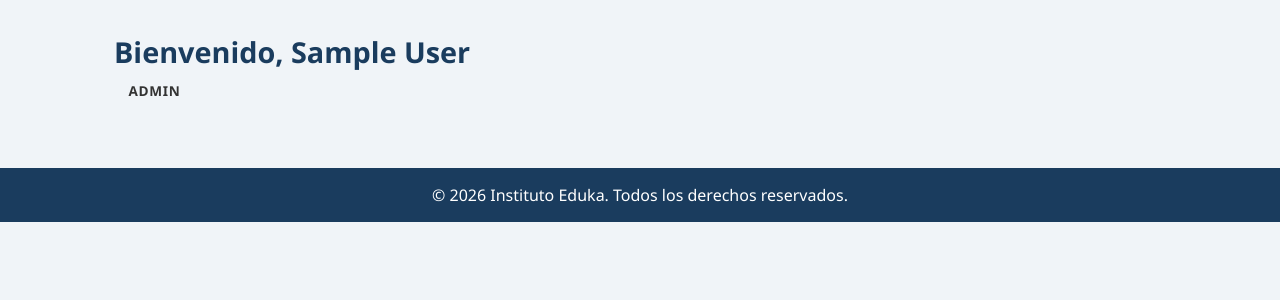
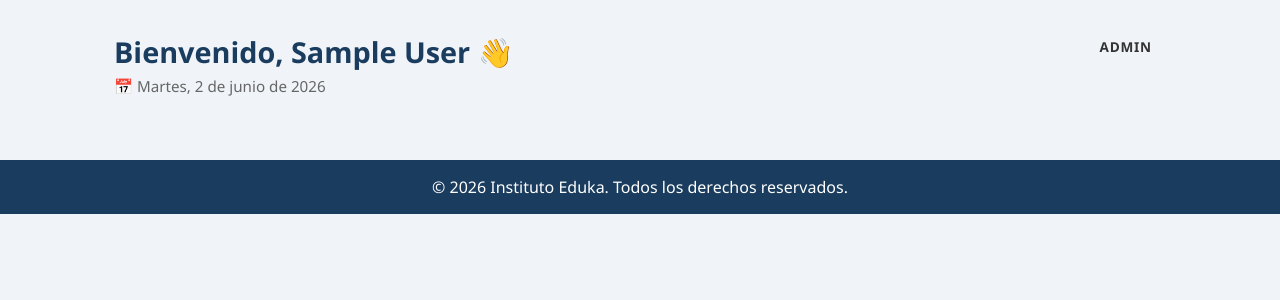
Before and after one commit to Juanc730/eduka, a PHP site: page /eduka/ in a window 1280 px wide. Shown: the part 63-363 px from the top of the page. Run offline with PHP 8.4, Linux system fonts and the light colour scheme; the visitor is signed in with stand-in values (Sample User, id 1); tables that the repository leaves empty or names only in its code hold one stand-in row (values such as "Sample post").

Commit message:
mejoras index

```diff
--- a/assets/css/style.css
+++ b/assets/css/style.css
@@ -91,7 +91,7 @@ body {
     border-radius: 20px;
     font-size: 0.85rem;
     font-weight: 600;
-    margin-bottom: 2rem;
+    margin-bottom: 0;
     text-transform: uppercase;
     letter-spacing: 0.05em;
 }
@@ -433,3 +433,22 @@ body {
     border-color: #e74c3c !important;
     background-color: #fff8f8 !important;
 }
+
+/* Bienvenida dashboard */
+.bienvenida-header {
+    display: flex;
+    justify-content: space-between;
+    align-items: flex-start;
+    margin-bottom: 2rem;
+    flex-wrap: wrap;
+    gap: 0.5rem;
+}
+.bienvenida-header h1 {
+    font-size: 1.8rem;
+    color: #1a3c5e;
+    margin-bottom: 0.3rem;
+}
+.fecha-hoy {
+    color: #666;
+    font-size: 0.95rem;
+}
--- a/index.php
+++ b/index.php
@@ -13,9 +13,20 @@ $rol = $_SESSION['rol'];
 
 <?php include 'includes/navbar.php'; ?>
 
+<?php
+$dias   = ['Domingo','Lunes','Martes','Miércoles','Jueves','Viernes','Sábado'];
+$meses  = ['enero','febrero','marzo','abril','mayo','junio','julio','agosto','septiembre','octubre','noviembre','diciembre'];
+$fecha  = $dias[date('w')] . ', ' . date('j') . ' de ' . $meses[date('n') - 1] . ' de ' . date('Y');
+?>
+
 <div class="dashboard-container">
-    <h1>Bienvenido, <?= htmlspecialchars($_SESSION['nombre']) ?></h1>
-    <p class="rol-badge rol-<?= $rol ?>"><?= ucfirst($rol) ?></p>
+    <div class="bienvenida-header">
+        <div>
+            <h1>Bienvenido, <?= htmlspecialchars($_SESSION['nombre']) ?> 👋</h1>
+            <p class="fecha-hoy">📅 <?= $fecha ?></p>
+        </div>
+        <p class="rol-badge rol-<?= $rol ?>"><?= ucfirst($rol) ?></p>
+    </div>
 
     <div class="cards-grid">
 
```
